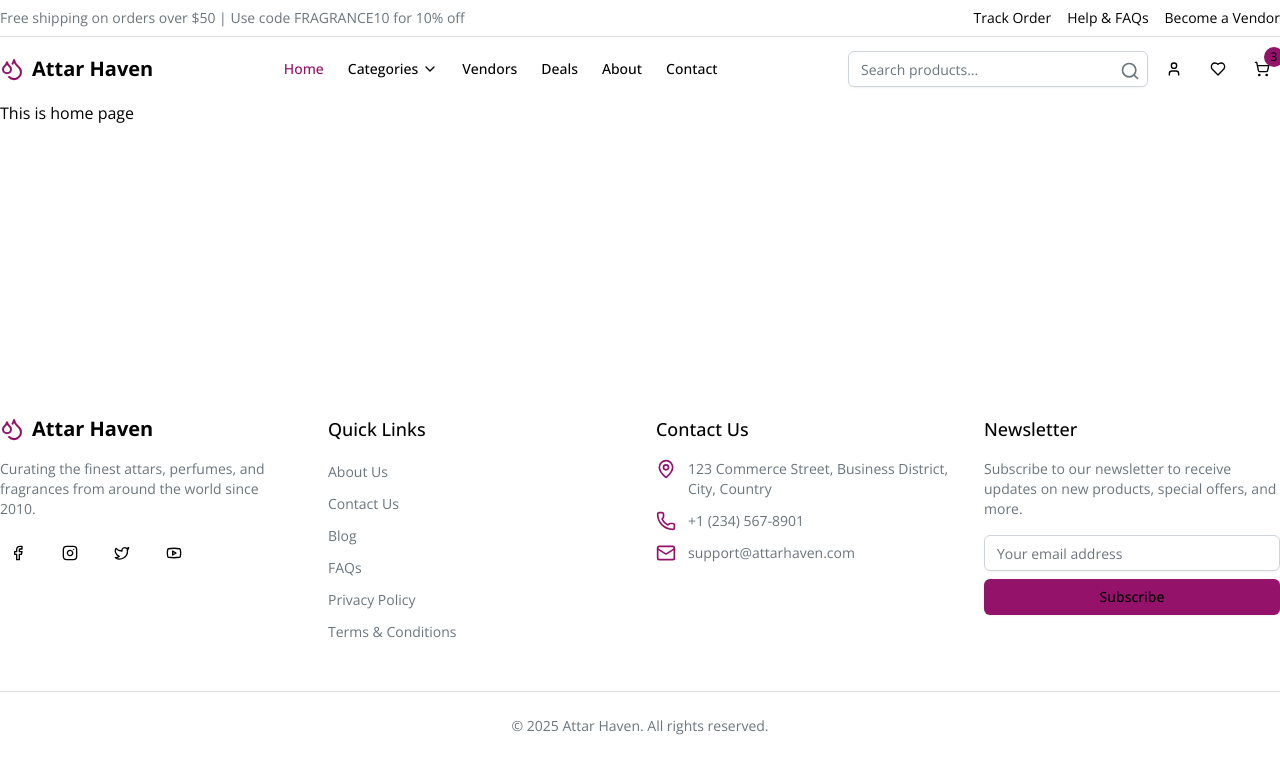
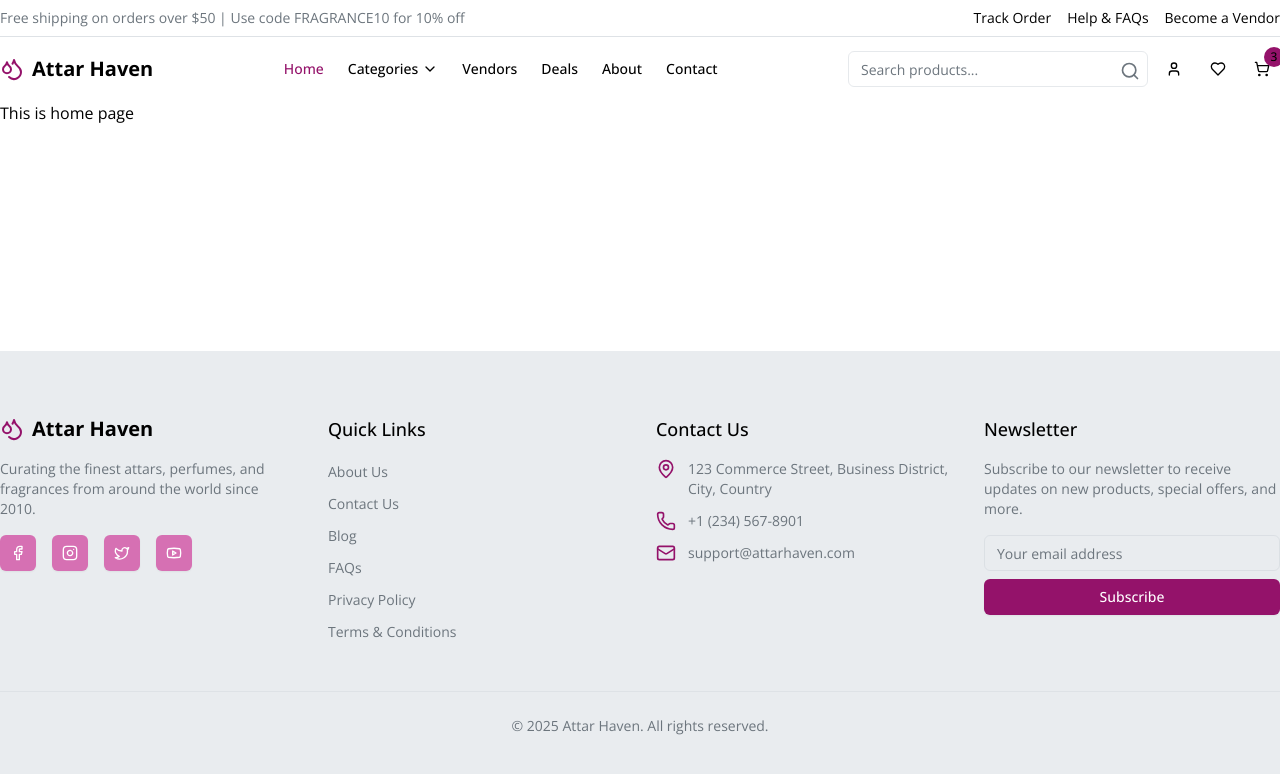
Before and after one commit to nahidul-fahim/arome-client, a Next.js app: page / in a window 1280 px wide. Shown: the top 774 px of the page. Built offline with nearby package versions, Linux system fonts and the light colour scheme.

Commit message:
style: enhance button styles, update input component, and refine global CSS for improved UI consistency

```diff
--- a/src/app/globals.css
+++ b/src/app/globals.css
@@ -5,9 +5,10 @@
 @custom-variant dark (&:is(.dark *));
 
 @theme {
+  /* fonts */
   --font-openSans: var(--font-openSans);
   --font-lora: var(--font-lora);
-  /* Chart colors */
+  /* colors */
   --color-background: #ffffff;
   --color-dark: #21252c;
   --color-foreground: #272B32;
@@ -21,7 +22,6 @@
   --color-border: #dee2e6;
   --color-input: #ced4da;
   --color-ring: #adb5bd;
-  /*color- Semantic colors */
   --color-success: #198754;
   --color-info: #0dcaf0;
   --color-warning: #ffc107;
@@ -37,4 +37,7 @@
     @apply bg-white text-black;
     font-family: var(--font-openSans);
   }
+  ::selection {
+    @apply bg-secondary text-white;
+  }
 }
--- a/src/components/footer/footer.tsx
+++ b/src/components/footer/footer.tsx
@@ -14,10 +14,9 @@ import { Input } from "@/components/ui/input";
 
 export default function Footer() {
   return (
-    <footer className="">
-      <div className="container py-12 md:py-16">
+    <footer className="bg-muted mx-auto w-full flex justify-center py-12 md:py-16">
+      <div className="container">
         <div className="grid gap-8 md:grid-cols-2 lg:grid-cols-4">
-          {/* Company info */}
           <div className="space-y-4">
             <Link href="/" className="flex items-center gap-2 font-bold">
               <Droplets className="h-6 w-6 text-primary" />
@@ -28,16 +27,16 @@ export default function Footer() {
               the world since 2010.
             </p>
             <div className="flex gap-4">
-              <Button variant="ghost" size="icon" aria-label="Facebook">
+              <Button variant="secondary" size="icon" aria-label="Facebook">
                 <Facebook className="h-5 w-5" />
               </Button>
-              <Button variant="ghost" size="icon" aria-label="Instagram">
+              <Button variant="secondary" size="icon" aria-label="Instagram">
                 <Instagram className="h-5 w-5" />
               </Button>
-              <Button variant="ghost" size="icon" aria-label="Twitter">
+              <Button variant="secondary" size="icon" aria-label="Twitter">
                 <Twitter className="h-5 w-5" />
               </Button>
-              <Button variant="ghost" size="icon" aria-label="Youtube">
+              <Button variant="secondary" size="icon" aria-label="Youtube">
                 <Youtube className="h-5 w-5" />
               </Button>
             </div>
--- a/src/components/ui/button.tsx
+++ b/src/components/ui/button.tsx
@@ -10,13 +10,13 @@ const buttonVariants = cva(
     variants: {
       variant: {
         default:
-          "bg-primary text-primary-foreground shadow-xs hover:bg-primary/90",
+          "bg-primary text-background shadow-xs hover:bg-primary/90 cursor-pointer duration-300 transition-all",
         destructive:
           "bg-destructive text-white shadow-xs hover:bg-destructive/90 focus-visible:ring-destructive/20 dark:focus-visible:ring-destructive/40",
         outline:
           "border border-input bg-background shadow-xs hover:bg-accent hover:text-accent-foreground",
         secondary:
-          "bg-secondary text-secondary-foreground shadow-xs hover:bg-secondary/80",
+          "bg-accent text-white shadow-xs hover:bg-primary transition-all duration-300 cursor-pointer",
         ghost: "hover:bg-accent hover:text-accent-foreground",
         link: "text-primary underline-offset-4 hover:underline",
       },
--- a/src/components/ui/input.tsx
+++ b/src/components/ui/input.tsx
@@ -8,8 +8,8 @@ function Input({ className, type, ...props }: React.ComponentProps<"input">) {
       type={type}
       data-slot="input"
       className={cn(
-        "border-input file:text-foreground placeholder:text-muted-foreground selection:bg-primary selection:text-primary-foreground flex h-9 w-full min-w-0 rounded-md border bg-transparent px-3 py-1 text-base shadow-xs transition-[color,box-shadow] outline-none file:inline-flex file:h-7 file:border-0 file:bg-transparent file:text-sm file:font-medium disabled:pointer-events-none disabled:cursor-not-allowed disabled:opacity-50 md:text-sm",
-        "focus-visible:border-ring focus-visible:ring-ring/50 focus-visible:ring-[3px]",
+        "border-input/50 file:text-foreground placeholder:text-muted-foreground selection:bg-primary selection:text-primary-foreground flex h-9 w-full min-w-0 rounded-md border bg-transparent px-3 py-1 text-base outline-none file:inline-flex file:h-7 file:border-0 file:bg-transparent file:text-sm file:font-medium disabled:pointer-events-none disabled:cursor-not-allowed disabled:opacity-50 md:text-sm transition-all duration-300",
+        "focus-visible:border-muted-foreground/50",
         "aria-invalid:ring-destructive/20 dark:aria-invalid:ring-destructive/40 aria-invalid:border-destructive",
         className
       )}
```
